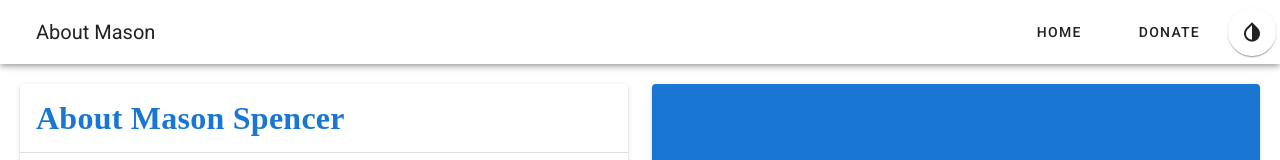
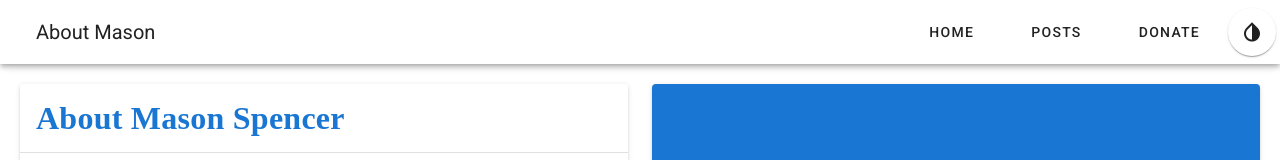
Before and after one commit to austinbspencer/masonspencerliveson, a Vue app: page /#/about in a window 1280 px wide. Shown: the top 160 px of the page. Built offline with nearby package versions, Linux system fonts and the light colour scheme.

Commit message:
add posts page

```diff
--- a/src/router/index.js
+++ b/src/router/index.js
@@ -22,6 +22,11 @@ const routes = [
     path: '/donate',
     name: 'Donate',
     component: () => import(/* webpackChunkName: "donate" */ '../views/Donate.vue')
+  },
+  {
+    path: '/posts',
+    name: 'Posts',
+    component: () => import(/* webpackChunkName: "posts" */ '../views/Posts.vue')
   }
 ]
 
--- a/src/store/index.js
+++ b/src/store/index.js
@@ -7,8 +7,10 @@ export default new Vuex.Store({
   state: {
     items: [
       { title: 'Home', icon: 'mdi-home', to: '/' },
+      { title: 'Posts', icon: 'mdi-facebook', to: '/posts' },
       { title: 'About Mason', icon: 'mdi-information-outline', to: '/about' },
-      { title: 'Donate', icon: 'mdi-emoticon-happy-outline', to: '/donate' }
+      { title: 'Donate', icon: 'mdi-emoticon-happy-outline', to: '/donate' },
+
     ],
     links: [
       {
--- /dev/null
+++ b/src/views/Posts.vue
@@ -0,0 +1,12 @@
+<template>
+  <div>
+    <h1>Posts page</h1>
+  </div>
+</template>
+
+<script>
+export default {};
+</script>
+
+<style lang="scss" scoped>
+</style>
```
